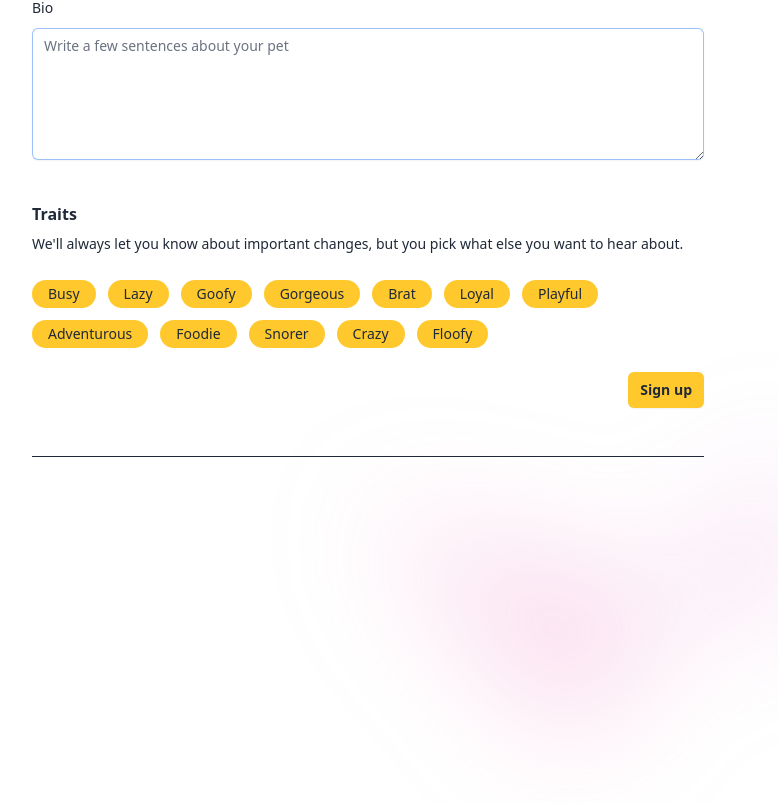
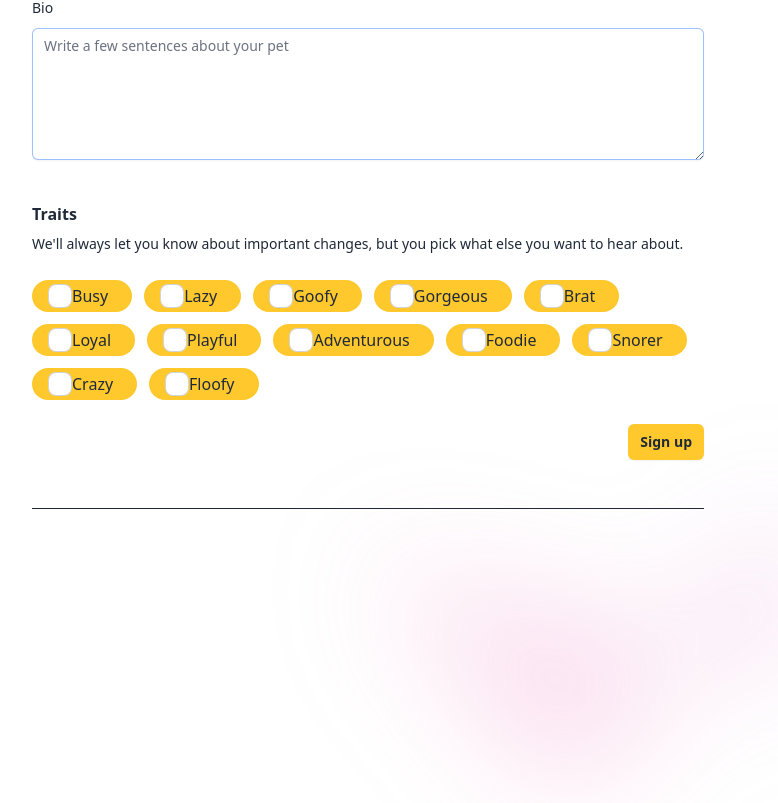
Before and after one commit to matai-2024/pawpals, a React (Vite) app: page /signup in a window 1280 px wide. Shown: the part 1138-1941 px from the top of the page, without its empty margins (272-1050 px from the left). Before the commit the page ends 1889 px from the top, so only its background shows below. Built offline with nearby package versions, Linux system fonts and the light colour scheme; a web font is replaced by a local one.

Commit message:
Working through checkboxes

```diff
--- a/client/App.tsx
+++ b/client/App.tsx
@@ -1,8 +1,10 @@
 import { Outlet } from 'react-router-dom'
+import Nav from './components/Nav.tsx'
 
 function App() {
   return (
     <div className="container">
+      <Nav />
       <Outlet />
     </div>
   )
--- a/client/components/Nav.tsx
+++ b/client/components/Nav.tsx
@@ -1,5 +1,3 @@
-'use client'
-
 import { useState } from 'react'
 import { Dialog, DialogPanel } from '@headlessui/react'
 import { Bars3Icon, XMarkIcon } from '@heroicons/react/24/outline'
@@ -24,11 +22,7 @@ export default function Nav() {
         <div className="flex lg:flex-1">
           <Link to="/" className="-m-1.5 p-1.5">
             <span className="sr-only">Your Company</span>
-            <img
-              alt="logo"
-              src="../../public/logo.png"
-              className="h-14 w-auto"
-            />
+            <img alt="logo" src="/logo.png" className="h-14 w-auto" />
           </Link>
         </div>
         <div className="flex lg:hidden">
--- /dev/null
+++ b/client/components/forms/Checkbox.tsx
@@ -0,0 +1,38 @@
+export default function Checkbox({ onChange }) {
+  const traitsArr = [
+    'Busy',
+    'Lazy',
+    'Goofy',
+    'Gorgeous',
+    'Brat',
+    'Loyal',
+    'Playful',
+    'Adventurous',
+    'Foodie',
+    'Snorer',
+    'Crazy',
+    'Floofy',
+  ]
+
+  return (
+    <>
+      {traitsArr.map((label: string) => (
+        <div className="bg-yellow rounded-full py-1 px-4" key={label}>
+          <div className="flex items-center">
+            <input
+              type="checkbox"
+              id={label}
+              name="trait"
+              value={label}
+              onChange={onChange}
+              className="checkbox"
+            />
+            <label htmlFor={label} className="pr-2">
+              {label}
+            </label>
+          </div>
+        </div>
+      ))}
+    </>
+  )
+}
--- a/client/components/forms/PetForm.tsx
+++ b/client/components/forms/PetForm.tsx
@@ -3,21 +3,7 @@ import { useNavigate } from 'react-router-dom'
 import { useState, FormEvent, ChangeEvent } from 'react'
 import { PetData } from '../../../models/forms.ts'
 import * as hooks from '../../hooks/hooks.ts'
-
-const traitsArr = [
-  'Busy',
-  'Lazy',
-  'Goofy',
-  'Gorgeous',
-  'Brat',
-  'Loyal',
-  'Playful',
-  'Adventurous',
-  'Foodie',
-  'Snorer',
-  'Crazy',
-  'Floofy',
-]
+import Checkbox from './Checkbox.tsx'
 
 export default function EditPetForm() {
   const initialVal: PetData = {
@@ -54,7 +40,9 @@ export default function EditPetForm() {
       HTMLInputElement | HTMLTextAreaElement | HTMLSelectElement
     >,
   ) => {
+    // const { name, value } = evt.target.checked
     const { name, value } = evt.target
+    console.log(`Form field ${name}: ${value}`)
     setFormState((prev) => ({
       ...prev,
       [name]: value,
@@ -255,31 +243,7 @@ export default function EditPetForm() {
                     you pick what else you want to hear about.
                   </p>
                   <div className="flex flex-row flex-wrap gap-3 mt-6">
-                    {traitsArr.map((trait: string) => (
-                      <div
-                        className="bg-yellow rounded-full py-1 px-4"
-                        key={trait}
-                      >
-                        <div className="flex items-center">
-                          <input
-                            onChange={handleChange}
-                            type="checkbox"
-                            name={trait}
-                            id={trait}
-                            className="h-4 w-4 rounded border-gray-300 text-indigo-600 sr-only"
-                          />
-                        </div>
-                        <div className="text-sm">
-                          <label
-                            id={trait}
-                            htmlFor={trait}
-                            className="font-medium text-gray-900"
-                          >
-                            {trait}
-                          </label>
-                        </div>
-                      </div>
-                    ))}
+                    <Checkbox onChange={handleChange} />
                   </div>
                 </fieldset>
               </div>
--- a/client/pages/Home.tsx
+++ b/client/pages/Home.tsx
@@ -1,10 +1,8 @@
 import { Link } from 'react-router-dom'
-import Nav from '../components/Nav'
 
 export default function Home() {
   return (
     <div className="bg-white">
-      <Nav />
       <div className="relative isolate px-6 pt-14 lg:px-8">
         <div
           aria-hidden="true"
@@ -38,7 +36,7 @@ export default function Home() {
             <div className="mt-10 flex items-center justify-center gap-x-6">
               <Link
                 to="/signup"
-                className="rounded-md bg-indigo-600 px-3.5 py-2.5 text-sm font-semibold text-white shadow-sm hover:bg-indigo-500 focus-visible:outline focus-visible:outline-2 focus-visible:outline-offset-2 focus-visible:outline-indigo-600"
+                className="rounded-md bg-yellow px-3.5 py-2.5 text-sm font-semibold text-white shadow-sm hover:bg-indigo-500 focus-visible:outline focus-visible:outline-2 focus-visible:outline-offset-2 focus-visible:outline-indigo-600"
               >
                 Get started
               </Link>
--- a/client/pages/Profile.tsx
+++ b/client/pages/Profile.tsx
@@ -1,6 +1,6 @@
 import { useParams } from 'react-router-dom'
-import Nav from '../components/Nav.tsx'
 import { usePetById } from '../hooks/hookPets.ts'
+import LoadingSpinner from '../components/LoadingSpinner.tsx'
 
 export default function Profile() {
   const { id } = useParams()
@@ -8,12 +8,7 @@ export default function Profile() {
 
   // console.log('profile data', data)
 
-  if (isPending)
-    return (
-      <div>
-        <h3>Loading...</h3>
-      </div>
-    )
+  if (isPending) return <LoadingSpinner />
 
   if (isError)
     return (
@@ -25,8 +20,6 @@ export default function Profile() {
 
   return (
     <div>
-      <Nav />
-
       <div className="relative isolate px-6 lg:px-8">
         <div
           aria-hidden="true"
@@ -44,7 +37,7 @@ export default function Profile() {
           <div className="text-center">
             <div className="mb-6 w-52 h-52 rounded-full overflow-hidden">
               <img
-              className='relative w-full -top-12'
+                className="relative w-full -top-12"
                 src={`../../${data.image}`}
                 alt={data.petName}
               />
--- a/client/pages/ProfileList.tsx
+++ b/client/pages/ProfileList.tsx
@@ -2,18 +2,13 @@ import { Link } from 'react-router-dom'
 import { Pet } from '../../models/forms.ts'
 import Nav from '../components/Nav.tsx'
 import { usePets } from '../hooks/hookPets.ts'
+import LoadingSpinner from '../components/LoadingSpinner.tsx'
 
 export default function ProfileList() {
   const { data, isPending, isError, error } = usePets()
-  console.log('Profiles: ',data);
+  console.log('Profiles: ', data)
 
-
-  if (isPending)
-    return (
-      <div>
-        <h3>Loading...</h3>
-      </div>
-    )
+  if (isPending) return <LoadingSpinner />
 
   if (isError)
     return (
--- a/client/pages/Signup.tsx
+++ b/client/pages/Signup.tsx
@@ -1,10 +1,8 @@
-import Nav from '../components/Nav'
 import PetForm from '../components/forms/PetForm'
 
 export default function Signup() {
   return (
     <div>
-      <Nav />
       <div className="relative isolate px-6 pt-14 lg:px-8">
         <div
           aria-hidden="true"
--- a/client/styles/main.css
+++ b/client/styles/main.css
@@ -1,3 +1,69 @@
 @tailwind base;
 @tailwind components;
 @tailwind utilities;
+
+/* From Uiverse.io by alexruix */
+.loader {
+  width: 48px;
+  height: 48px;
+  margin: auto;
+  position: relative;
+}
+
+.loader:before {
+  content: '';
+  width: 48px;
+  height: 5px;
+  background: #ffc72c58;
+  position: absolute;
+  top: 60px;
+  left: 0;
+  border-radius: 50%;
+  animation: shadow324 0.5s linear infinite;
+}
+
+.loader:after {
+  content: '';
+  width: 100%;
+  height: 100%;
+  background: #ffc82c;
+  position: absolute;
+  top: 0;
+  left: 0;
+  border-radius: 4px;
+  animation: jump7456 0.5s linear infinite;
+}
+
+@keyframes jump7456 {
+  15% {
+    border-bottom-right-radius: 3px;
+  }
+
+  25% {
+    transform: translateY(9px) rotate(22.5deg);
+  }
+
+  50% {
+    transform: translateY(18px) scale(1, 0.9) rotate(45deg);
+    border-bottom-right-radius: 40px;
+  }
+
+  75% {
+    transform: translateY(9px) rotate(67.5deg);
+  }
+
+  100% {
+    transform: translateY(0) rotate(90deg);
+  }
+}
+
+@keyframes shadow324 {
+  0%,
+  100% {
+    transform: scale(1, 1);
+  }
+
+  50% {
+    transform: scale(1.2, 1);
+  }
+}
```
